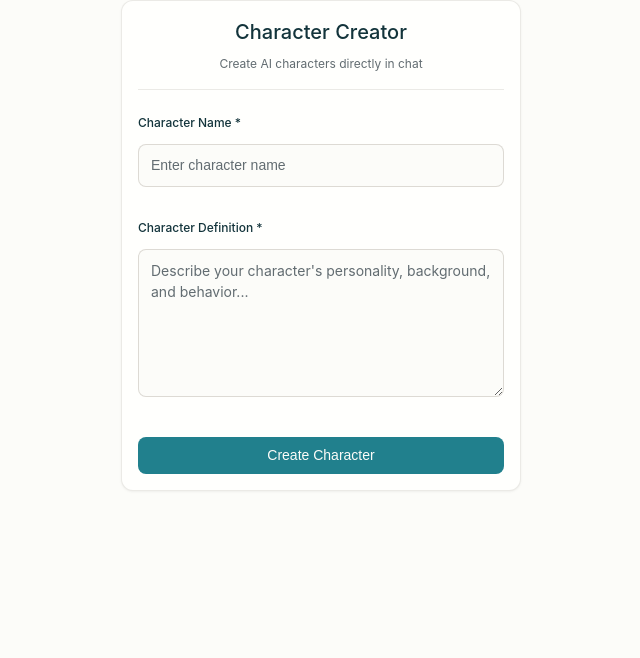
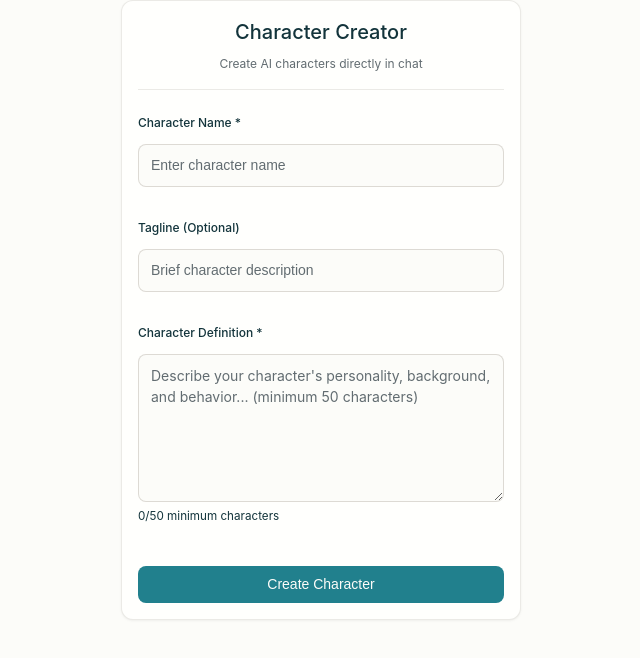
Before and after one commit to vg126/chubgen, a React (Vite) app in the folder character-stage/: page / in a window 1280 px wide. Shown: the top 658 px of the page, without its empty margins (319-959 px from the left). Built offline with nearby package versions, Linux system fonts and the light colour scheme.

Commit message:
Add live Chub.AI API integration for character creation

```diff
--- a/character-stage/src/Stage.tsx
+++ b/character-stage/src/Stage.tsx
@@ -1,4 +1,4 @@
-import React from 'react';
+import React, { useState } from 'react';
 import './styles.css';
 
 export interface StageContext {
@@ -12,7 +12,123 @@ export interface StageBase {
   render(): React.ReactNode;
 }
 
+interface CharacterData {
+  name: string;
+  definition: string;
+  tagline?: string;
+  avatar_url?: string;
+  tags?: string[];
+  public?: boolean;
+}
+
+let stageContext: StageContext | null = null;
+
+// API function to create character using Chub.AI endpoint
+async function createCharacter(characterData: CharacterData): Promise<any> {
+  const authToken = stageContext?.authToken;
+
+  if (!authToken) {
+    throw new Error('Authentication token not available');
+  }
+
+  const payload = {
+    name: characterData.name,
+    definition: characterData.definition,
+    tagline: characterData.tagline || '',
+    avatar_url: characterData.avatar_url || '',
+    tags: characterData.tags || [],
+    public: characterData.public || false,
+    node: 'chub'
+  };
+
+  const response = await fetch('https://api.chub.ai/v1/characters', {
+    method: 'POST',
+    headers: {
+      'Content-Type': 'application/json',
+      'CH-API-KEY': authToken
+    },
+    body: JSON.stringify(payload)
+  });
+
+  if (!response.ok) {
+    const errorData = await response.json();
+    throw new Error(`API Error: ${response.status} - ${errorData.message || 'Unknown error'}`);
+  }
+
+  return await response.json();
+}
+
 function CharacterCreator() {
+  const [formData, setFormData] = useState({
+    name: '',
+    definition: '',
+    tagline: ''
+  });
+
+  const [loading, setLoading] = useState(false);
+  const [success, setSuccess] = useState<string | null>(null);
+  const [error, setError] = useState<string | null>(null);
+
+  const handleInputChange = (e: React.ChangeEvent<HTMLInputElement | HTMLTextAreaElement>) => {
+    const { name, value } = e.target;
+    setFormData(prev => ({
+      ...prev,
+      [name]: value
+    }));
+    // Clear errors when user starts typing
+    if (error) setError(null);
+    if (success) setSuccess(null);
+  };
+
+  const handleSubmit = async (e: React.FormEvent) => {
+    e.preventDefault();
+
+    // Validate required fields
+    if (!formData.name.trim()) {
+      setError('Character name is required');
+      return;
+    }
+
+    if (!formData.definition.trim()) {
+      setError('Character definition is required');
+      return;
+    }
+
+    if (formData.definition.length < 50) {
+      setError('Character definition must be at least 50 characters');
+      return;
+    }
+
+    setLoading(true);
+    setError(null);
+    setSuccess(null);
+
+    try {
+      const characterData: CharacterData = {
+        name: formData.name.trim(),
+        definition: formData.definition.trim(),
+        tagline: formData.tagline.trim(),
+        public: false // Keep private by default
+      };
+
+      const result = await createCharacter(characterData);
+
+      setSuccess(`Character "${formData.name}" created successfully! Character ID: ${result.id}`);
+
+      // Reset form
+      setFormData({
+        name: '',
+        definition: '',
+        tagline: ''
+      });
+
+    } catch (err) {
+      setError(err instanceof Error ? err.message : 'Failed to create character');
+    } finally {
+      setLoading(false);
+    }
+  };
+
   return (
     <div className="stage-container">
       <div className="stage-header">
@@ -20,15 +136,43 @@ function CharacterCreator() {
         <p className="stage-subtitle">Create AI characters directly in chat</p>
       </div>
 
-      <form className="character-form">
+      {success && (
+        <div className="alert alert-success">
+          {success}
+        </div>
+      )}
+
+      {error && (
+        <div className="alert alert-error">
+          {error}
+        </div>
+      )}
+
+      <form className="character-form" onSubmit={handleSubmit}>
         <div className="form-group">
           <label className="form-label" htmlFor="name">Character Name *</label>
           <input
             id="name"
             name="name"
+            value={formData.name}
+            onChange={handleInputChange}
             className="form-control"
             placeholder="Enter character name"
             required
+            disabled={loading}
+          />
+        </div>
+
+        <div className="form-group">
+          <label className="form-label" htmlFor="tagline">Tagline (Optional)</label>
+          <input
+            id="tagline"
+            name="tagline"
+            value={formData.tagline}
+            onChange={handleInputChange}
+            className="form-control"
+            placeholder="Brief character description"
+            disabled={loading}
           />
         </div>
 
@@ -37,16 +181,26 @@ function CharacterCreator() {
           <textarea
             id="definition"
             name="definition"
+            value={formData.definition}
+            onChange={handleInputChange}
             className="form-control character-definition"
-            placeholder="Describe your character's personality, background, and behavior..."
+            placeholder="Describe your character's personality, background, and behavior... (minimum 50 characters)"
             rows={6}
             required
+            disabled={loading}
           />
+          <small className="form-hint">
+            {formData.definition.length}/50 minimum characters
+          </small>
         </div>
 
         <div className="form-actions">
-          <button type="submit" className="btn btn--primary btn--full-width">
-            Create Character
+          <button
+            type="submit"
+            className="btn btn--primary btn--full-width"
+            disabled={loading}
+          >
+            {loading ? 'Creating Character...' : 'Create Character'}
           </button>
         </div>
       </form>
@@ -57,6 +211,7 @@ function CharacterCreator() {
 export const Stage: StageBase = {
   load(context: StageContext) {
     console.log('Stage loaded', context);
+    stageContext = context; // Store context for API access
   },
 
   render() {
```
